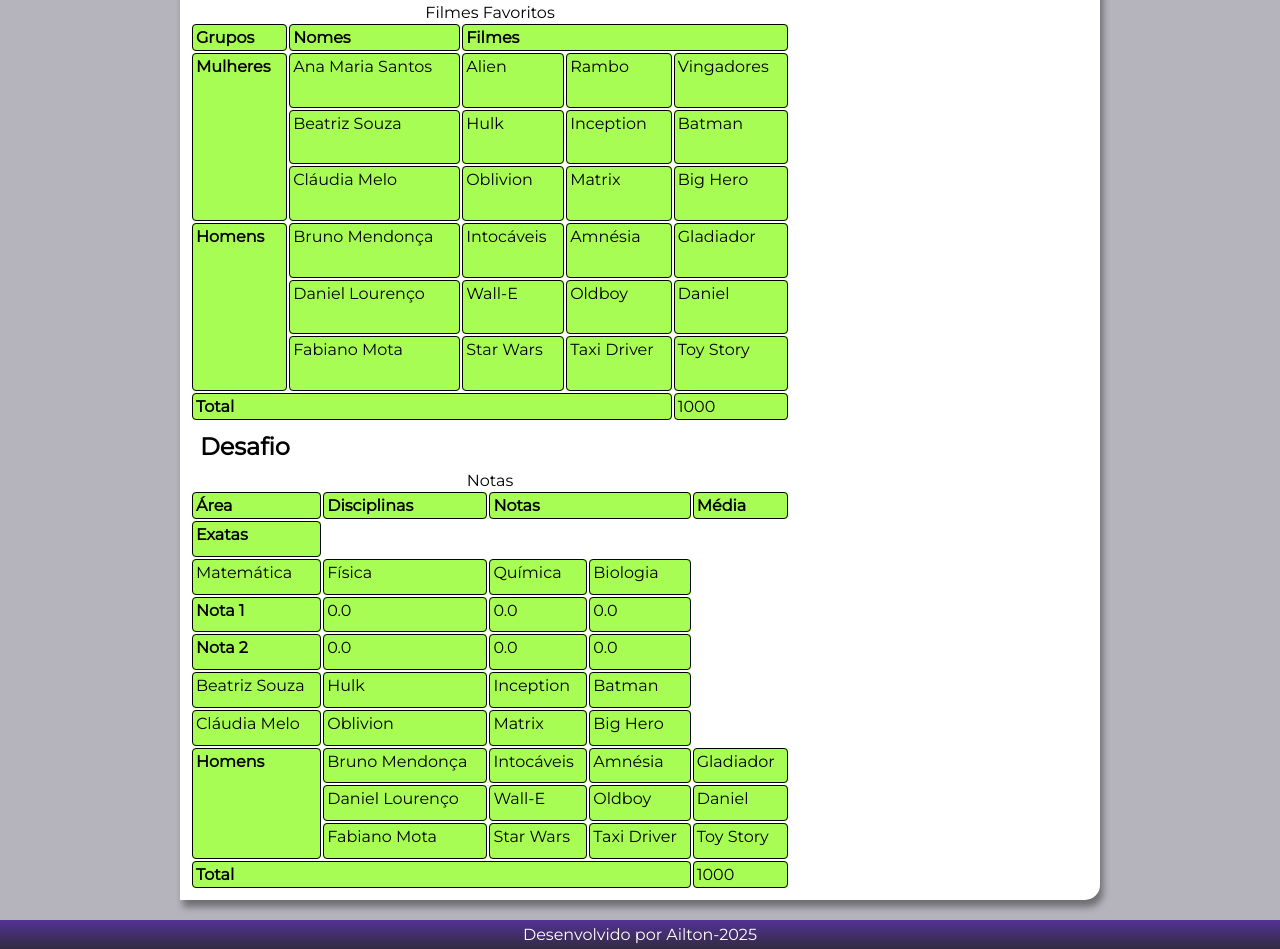
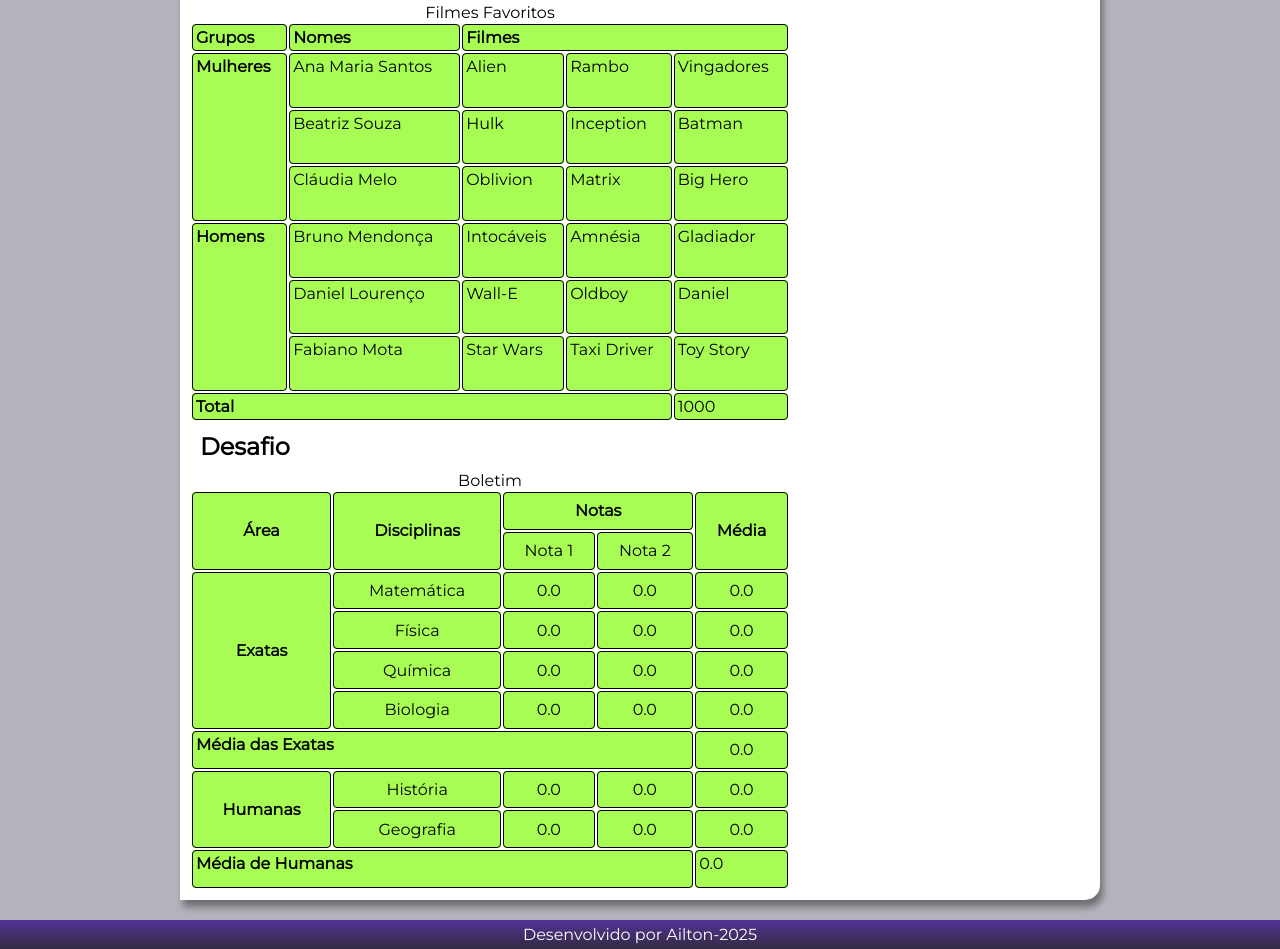
Before and after one commit to ailton979/HTML-CSS, a plain HTML site: page exercicios/ex008_m02/tabela.html in a window 1280 px wide. Shown: the part 1567-2516 px from the top of the page. Drawn offline with Linux system fonts and the light colour scheme.

Commit message:
14:40-05/04/25

```diff
--- a/exercicios/ex008_m02/tabela.html
+++ b/exercicios/ex008_m02/tabela.html
@@ -19,14 +19,26 @@
             height: 400px;
         }
         .dois {
-            max-width: 215px;
-            min-width: 215px;
+            max-width: 213px;
+            min-width: 213px;
         }
         thead#tabela {
 
             border: 1px solid black;
             border-radius: 4px;
             padding: 3px;
+        }
+        .boletim {
+            text-align: center;
+            vertical-align: middle;
+        }
+        .meida {
+
+            vertical-align: middle;
+        }
+        div.container {
+            overflow-x: auto;
+
         }
         tr {
             background-color: rgba(126, 252, 0, 0.671);
@@ -71,7 +83,7 @@
     <main>
     <h2>Olha que legal</h2>
     <article>
-        <div>
+        <div class="container">
             <table>
                 <thead id="tabela" >
                     <tr colspan="3">
@@ -112,7 +124,7 @@
     </article>
     <H2>Tabela Dois</H2>
     <article>
-        <div>
+        <div class="container">
             <table id="dois">
                 <tr>
                     <td class="dois">1</td>
@@ -148,7 +160,7 @@
     </article>
     <H2>Tabela Três</H2>
     <article>
-        <div>
+        <div class="container">
             <table>
                 <tr>
                     <td colspan="4">A</td>
@@ -180,7 +192,7 @@
     </article>
     <H2>Tabela Quatro</H2>
     <article>
-        <div>
+        <div class="container">
             <table>
                 <caption>Filmes Favoritos</caption>
                 <thead>
@@ -239,78 +251,72 @@
     </article>
     <H2>Desafio</H2>
     <article>
-        <div>
+        <div class="container">
             <table>
-                <caption>Notas</caption>
-                <thead>
-                    <tr>
-                        <th rowspan="2">Área</th>
-                        <th rowspan="2">Disciplinas</th>
-                        <th colspan="2">Notas</th>
+                <caption>Boletim</caption>
 
-                        <th rowspan="2">Média</th>
-                    </tr>
-                </thead>
                 <tbody>
                     <tr>
-                        <th>
-                            Exatas
-                        </th>
+                        <th class="boletim" rowspan="2" scope="col">Área</th>
+                        <th class="boletim" rowspan="2" scope="col">Disciplinas</th>
+
+                        <th class="boletim" colspan="2" scope="colgroup">Notas</th>
+                        <th class="boletim" rowspan="2" scope="col">Média</th>
                     </tr>
                     <tr>
-                        <td>Matemática</td>
-                        <td>Física</td>
-                        <td>Química</td>
-                        <td>Biologia</td>
+                        <td class="boletim">Nota 1</td>
+                        <td class="boletim">Nota 2</td>
                     </tr>
                     <tr>
-                        <th scope="col">Nota 1</th>
-                            <td>0.0</td>
-                            <td>0.0</td>
-                            <td>0.0</td>
+                        <th class="boletim" rowspan="4" scope="rowgroup">Exatas</th>
+                            <td class="boletim">Matemática</td>
+                            <td class="boletim">0.0</td>
+                            <td class="boletim">0.0</td>
+                            <td class="boletim">0.0</td>
                     </tr>
                     <tr>
-                        <th scope="col">Nota 2</th>
-                            <td>0.0</td>
-                            <td>0.0</td>
-                            <td>0.0</td>
+                        <td class="boletim">Física</td>
+                        <td class="boletim">0.0</td>
+                        <td class="boletim">0.0</td>
+                        <td class="boletim">0.0</td>
                     </tr>
                     <tr>
-                        <td>Beatriz Souza</td>
-                        <td>Hulk</td>
-                        <td>Inception</td>
-                        <td>Batman</td>
+                        <td class="boletim">Química</td>
+                        <td class="boletim">0.0</td>
+                        <td class="boletim">0.0</td>
+                        <td class="boletim">0.0</td>
                     </tr>
                     <tr>
-                        <td>Cláudia Melo</td>
-                        <td>Oblivion</td>
-                        <td>Matrix</td>
-                        <td>Big Hero</td>
+                        <td class="boletim">Biologia</td>
+                        <td class="boletim">0.0</td>
+                        <td class="boletim">0.0</td>
+                        <td class="boletim">0.0</td>
                     </tr>
                     <tr>
-                        <th rowspan="3" scope="rowgroup">Homens</th>
-                        <td>Bruno Mendonça</td>
-                        <td>Intocáveis</td>
-                        <td>Amnésia</td>
-                        <td>Gladiador</td>
+                        <th class="media" colspan="4" scope="row">Média das Exatas</th>
+                        <td class="boletim">0.0</td>
+
+
                     </tr>
                     <tr>
-                        <td>Daniel Lourenço</td>
-                        <td>Wall-E</td>
-                        <td>Oldboy</td>
-                        <td>Daniel</td>
+                        <th class="boletim" rowspan="2" scope="rowgroup">Humanas</t>
+                        <td class="boletim">História</td>
+                        <td class="boletim">0.0</td>
+                        <td class="boletim">0.0</td>
+                        <td class="boletim">0.0</td>
                     </tr>
                     <tr>
-                        <td>Fabiano Mota</td>
-                        <td>Star Wars</td>
-                        <td>Taxi Driver</td>
-                        <td>Toy Story</td>
+                        <td class="boletim">Geografia</td>
+                        <td class="boletim">0.0</td>
+                        <td class="boletim">0.0</td>
+                        <td class="boletim">0.0</td>
+                    </tr>
+                    <tr>
+                        <th class="media" colspan="4" scope="row">Média de Humanas</th>
+
+                        <td>0.0</td>
                     </tr>
                 </tbody>
-                <tfoot>
-                    <th colspan="4" scope="row">Total</th>
-                    <td>1000</td>
-                </tfoot>
             </table>
         </div>
     </article>
```
